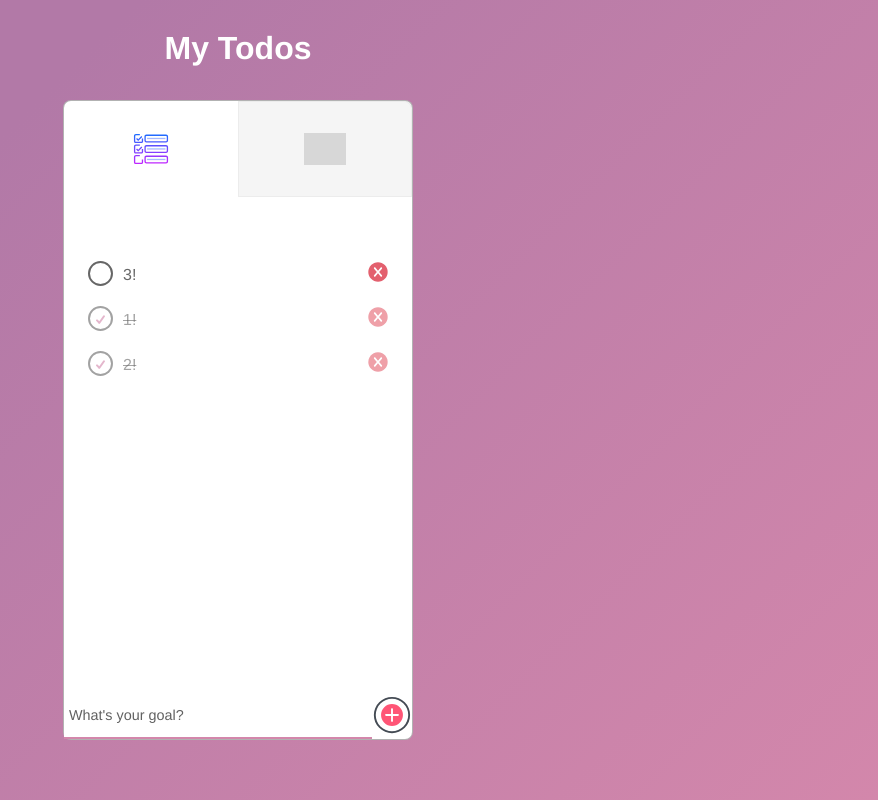
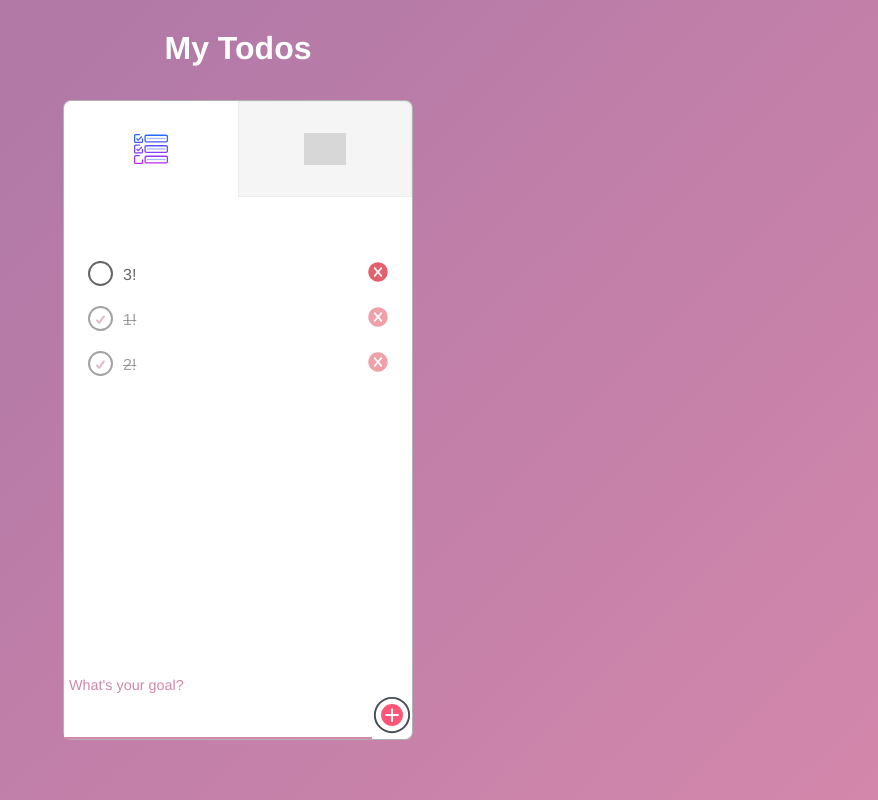
Before and after one commit to yaircohendev/todolist-exercise, a Vue app: page / in a window 1280 px wide. Shown: the whole page, without its empty margins (402-1280 px from the left). Built offline with nearby package versions, Linux system fonts and the light colour scheme; grey boxes are pictures that could not be loaded.

Commit message:
reset input after adding todo

```diff
--- a/src/components/BaseInput.vue
+++ b/src/components/BaseInput.vue
@@ -1,6 +1,12 @@
 <template>
   <div class="input-container">
-    <input id="name" class="input" type="text" pattern=".+" required />
+    <input
+      ref="baseInput"
+      @input="$emit('input', $event.target.value)"
+      id="name"
+      class="input"
+      type="text"
+    />
     <label class="label" for="name">{{ label }}</label>
   </div>
 </template>
--- a/src/components/todos/TodoList.vue
+++ b/src/components/todos/TodoList.vue
@@ -2,7 +2,7 @@
   <div class="container">
     <TodoListMenu />
     <TodoListItems :todos="todos" @delete-todo="deleteTodo" />
-    <TodoListAdd />
+    <TodoListAdd @add-todo="addTodo" />
   </div>
 </template>
 
@@ -21,6 +21,15 @@ export default {
   methods: {
     deleteTodo(id) {
       this.todos = this.todos.filter(todo => todo.id !== id);
+    },
+    addTodo(todoName) {
+      const newTodo = {
+        id: Math.random(),
+        name: todoName,
+        isDone: false,
+        createdTime: new Date()
+      };
+      this.todos = [...this.todos, newTodo];
     }
   },
   created() {
@@ -28,17 +37,20 @@ export default {
       {
         id: Math.random(),
         name: "1!",
-        isDone: true
+        isDone: true,
+        createdTime: new Date()
       },
       {
         id: Math.random(),
         name: "2!",
-        isDone: true
+        isDone: true,
+        createdTime: new Date()
       },
       {
         id: Math.random(),
         name: "3!",
-        isDone: false
+        isDone: false,
+        createdTime: new Date()
       }
     ];
   }
--- a/src/components/todos/TodoListAdd.vue
+++ b/src/components/todos/TodoListAdd.vue
@@ -1,7 +1,12 @@
 <template>
   <div class="add-todo">
-    <BaseInput />
-    <img src="../../assets/icons/plus-icon.svg" alt="icon" class="plus-icon" />
+    <BaseInput ref="inputComponent" v-model="todoName" />
+    <img
+      src="../../assets/icons/plus-icon.svg"
+      alt="icon"
+      class="plus-icon"
+      @click="addTodo"
+    />
   </div>
 </template>
 
@@ -9,6 +14,18 @@
 import BaseInput from "@/components/BaseInput";
 export default {
   name: "TodoListAdd",
+  data() {
+    return {
+      todoName: ""
+    };
+  },
+  methods: {
+    addTodo() {
+      if (!this.todoName) return;
+      this.$emit("add-todo", this.todoName);
+      this.$refs.inputComponent.$refs.baseInput.value = "";
+    }
+  },
   components: { BaseInput }
 };
 </script>
```
